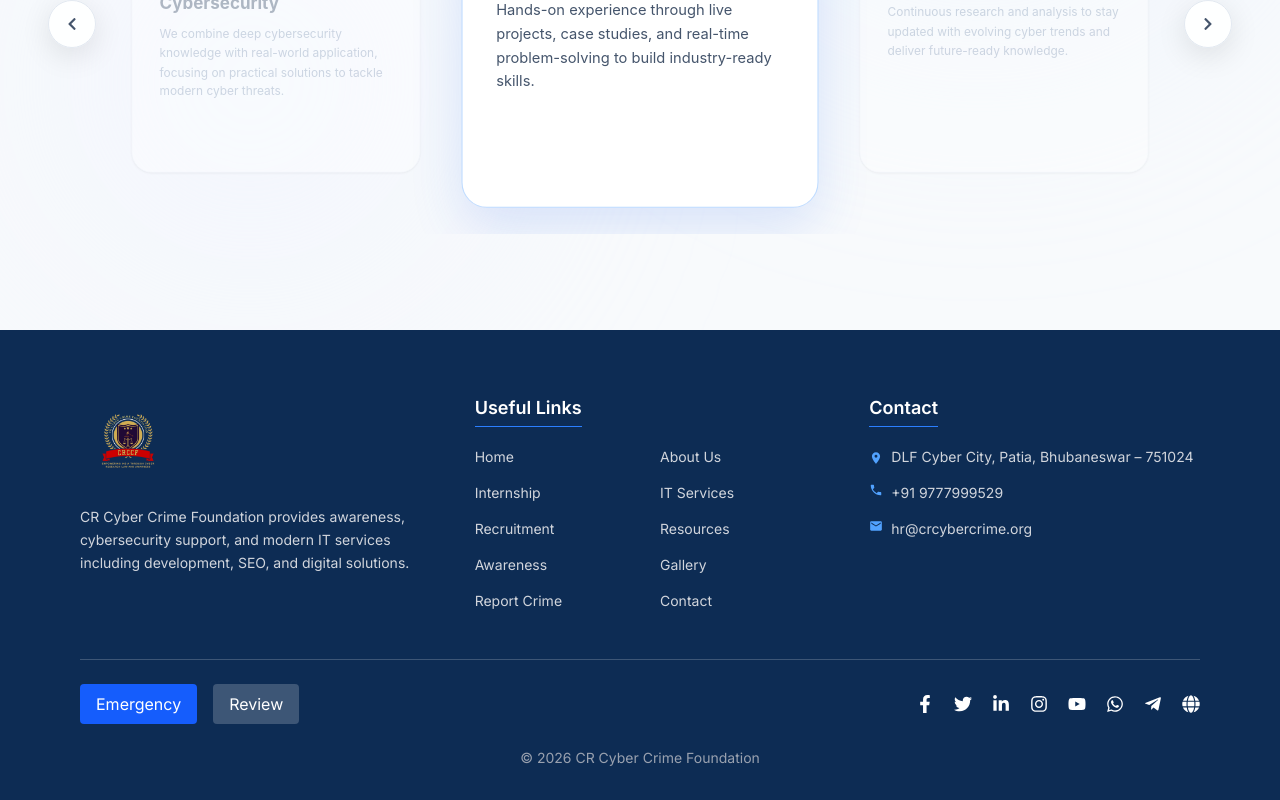
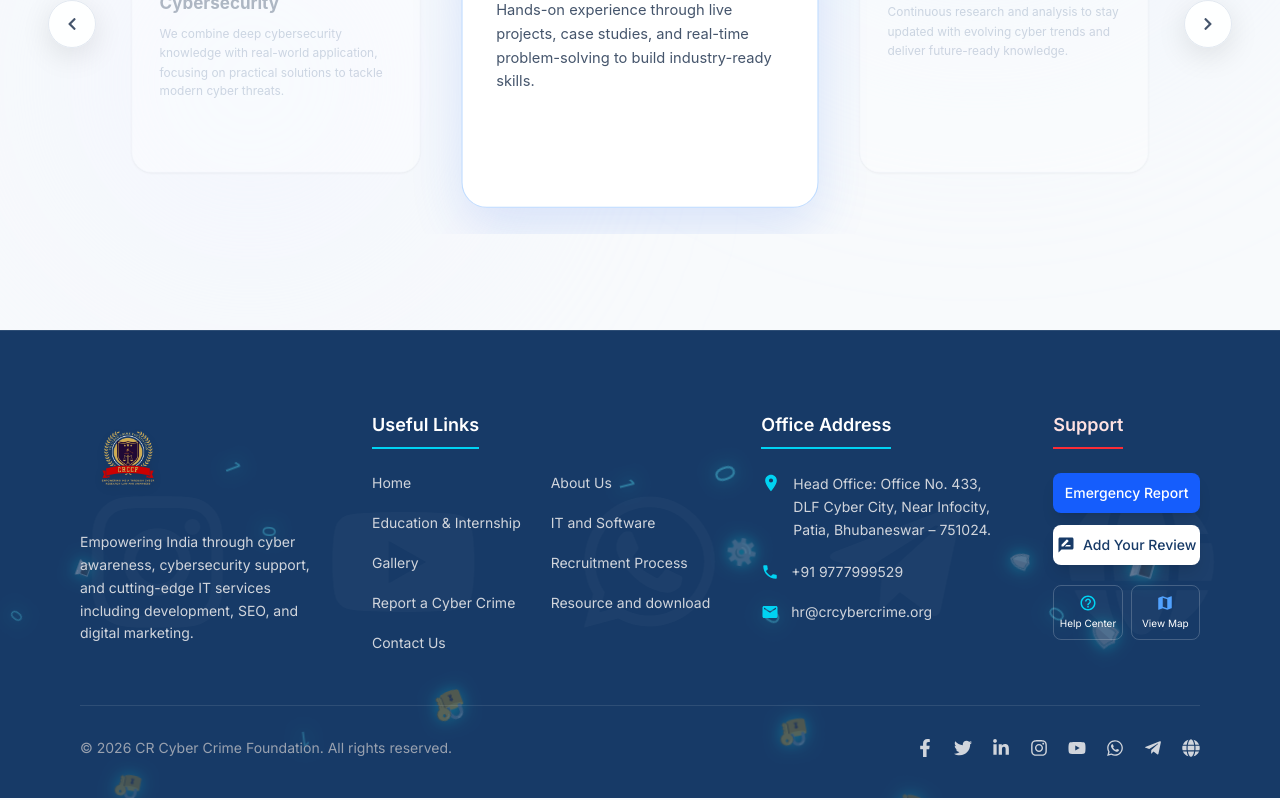
Before and after one commit to Lingaraj-source/CRCCF-HOME-PAGE, a React (Vite) app: page / in a window 1280 px wide. Shown: the part 9234-10034 px from the top of the page. Built offline with nearby package versions, Linux system fonts and the light colour scheme.

Commit message:
Added Footer

```diff
--- a/src/components/Footer.jsx
+++ b/src/components/Footer.jsx
@@ -8,130 +8,259 @@ import {
   FaWhatsapp,
   FaTelegramPlane,
 } from "react-icons/fa";
-
-import { MdLocationOn, MdEmail, MdPhone } from "react-icons/md";
+import {
+  MdLocationOn,
+  MdEmail,
+  MdPhone,
+  MdHelpOutline,
+  MdMap,
+  MdRateReview,
+} from "react-icons/md";
 import { Link } from "react-router-dom";
+import { useEffect, useRef } from "react";
 import logo from "../assets/logo.png";
 
 export default function Footer() {
-  const icons = ["🔐", "🛡️", "💻", "⚙️", "🔑", "📡", "🧠", "🔒"];
+  const footerRef = useRef();
+
+  // List of icons for the background running effect
+  const bgIcons = [
+    FaFacebookF,
+    FaTwitter,
+    FaLinkedinIn,
+    FaInstagram,
+    FaYoutube,
+    FaWhatsapp,
+    FaTelegramPlane,
+    FaGlobe,
+  ];
+
+  // Scroll Reveal Observer
+  useEffect(() => {
+    const observer = new IntersectionObserver(
+      ([entry]) => {
+        if (entry.isIntersecting && footerRef.current) {
+          footerRef.current.classList.remove("opacity-0");
+          footerRef.current.classList.add("animate-fadeUp");
+        }
+      },
+      { threshold: 0.1 },
+    );
+
+    if (footerRef.current) observer.observe(footerRef.current);
+    return () => observer.disconnect();
+  }, []);
 
   return (
-    <footer className="relative bg-[#0d2c54] text-white overflow-hidden">
+    <footer
+      ref={footerRef}
+      className="relative text-white overflow-hidden bg-[#173a67] opacity-0 border-t border-white/10"
+    >
+      {/* 🏃‍♂️ RUNNING SOCIAL MEDIA BACKGROUND (MARQUEE) */}
+      <div className="absolute top-1/3 left-0 w-[200%] flex overflow-hidden pointer-events-none opacity-[0.03] z-0">
+        <div className="flex animate-marquee whitespace-nowrap">
+          {[...bgIcons, ...bgIcons, ...bgIcons, ...bgIcons].map((Icon, i) => (
+            <Icon key={i} className="text-[150px] mx-12" />
+          ))}
+        </div>
+      </div>
 
-      {/* SAFE CYBER ICON RAIN */}
-      <div className="absolute inset-0 overflow-hidden pointer-events-none">
-        {Array.from({ length: 18 }).map((_, i) => (
+      {/* 🌧️ CYBER & BINARY ICON RAIN */}
+      <div className="absolute inset-0 pointer-events-none overflow-hidden z-0">
+        {Array.from({ length: 30 }).map((_, i) => (
           <span
             key={i}
+            className="absolute text-cyan-300 animate-rain-spin drop-shadow-[0_0_8px_#00ffff]"
             style={{
-              left: `${Math.random() * 90}vw`, // ✅ FIXED
+              left: `${Math.random() * 100}%`,
               animationDuration: `${6 + Math.random() * 6}s`,
               animationDelay: `${Math.random() * 5}s`,
-              fontSize: `${12 + Math.random() * 10}px`,
+              fontSize: `${14 + Math.random() * 14}px`,
+              opacity: 0.5,
             }}
-            className="absolute top-[-40px] text-[rgba(0,255,200,0.25)] animate-[fall_linear_infinite]"
           >
-            {icons[Math.floor(Math.random() * icons.length)]}
+            {
+              ["0", "1", "🔐", "🛡️", "💻", "⚙️", "0", "1"][
+                Math.floor(Math.random() * 8)
+              ]
+            }
           </span>
         ))}
       </div>
 
       {/* CONTENT */}
-      <div className="relative z-10 pt-16 pb-8 px-4 md:px-12 lg:px-20 max-w-[1440px] mx-auto">
-
-        {/* GRID */}
-        <div className="grid md:grid-cols-3 gap-8 md:gap-16 border-b border-white/20 pb-12">
-
-          {/* LOGO */}
-          <div>
-            <img src={logo} alt="CRCCF" className="w-24 mb-4" />
+      <div className="relative z-10 pt-20 pb-10 px-4 md:px-12 lg:px-20 max-w-[1440px] mx-auto">
+        <div className="grid md:grid-cols-12 gap-12 border-b border-white/10 pb-12">
+          {/* BRANDING (Spans 3 cols) */}
+          <div className="space-y-6 md:col-span-3">
+            <img src={logo} alt="CRCCF" className="w-24 drop-shadow-lg" />
             <p className="text-gray-300 text-sm leading-relaxed">
-              CR Cyber Crime Foundation provides awareness, cybersecurity support,
-              and modern IT services including development, SEO, and digital solutions.
+              Empowering India through cyber awareness, cybersecurity support,
+              and cutting-edge IT services including development, SEO, and
+              digital marketing.
             </p>
           </div>
 
-          {/* LINKS */}
-          <div>
-            <h3 className="text-lg font-semibold border-b border-blue-500 inline-block pb-1">
+          {/* USEFUL LINKS (Spans 4 cols) - RESTORED FULL LIST & ADDED HOVER LINE */}
+          <div className="md:col-span-4">
+            <h3 className="text-lg font-semibold border-b-2 border-cyan-400 inline-block pb-2 mb-6">
               Useful Links
             </h3>
-
-            <div className="grid grid-cols-2 gap-x-10 gap-y-4 mt-5 text-sm">
+            {/* 2-Column Grid for Links to match original layout */}
+            <div className="grid grid-cols-2 gap-y-4 gap-x-4 text-sm">
               {[
                 { name: "Home", path: "/" },
                 { name: "About Us", path: "/about" },
-                { name: "Internship", path: "/internship" },
-                { name: "IT Services", path: "/it" },
-                { name: "Recruitment", path: "/recruitment" },
-                { name: "Resources", path: "/resources" },
-                { name: "Awareness", path: "/awareness" },
+                { name: "Education & Internship", path: "/education" },
+                { name: "IT and Software", path: "/it" },
                 { name: "Gallery", path: "/gallery" },
-                { name: "Report Crime", path: "/report" },
-                { name: "Contact", path: "/contact" },
+                { name: "Recruitment Process", path: "/recruitment" },
+                { name: "Report a Cyber Crime", path: "/report" },
+                { name: "Resource and download", path: "/resources" },
+                { name: "Contact Us", path: "/contact" },
               ].map((item, i) => (
-                <Link key={i} to={item.path} className="text-gray-300 hover:text-blue-400">
+                <Link
+                  key={i}
+                  to={item.path}
+                  className="group relative text-gray-300 hover:text-cyan-400 transition-colors duration-300 w-fit pb-1"
+                >
                   {item.name}
+                  {/* Animated Underline */}
+                  <span className="absolute left-0 bottom-0 w-0 h-[2px] bg-cyan-400 transition-all duration-300 group-hover:w-full"></span>
                 </Link>
               ))}
             </div>
           </div>
 
-          {/* CONTACT */}
-          <div>
-            <h3 className="text-lg font-semibold border-b border-blue-500 inline-block pb-1">
-              Contact
+          {/* CONTACT DETAILS (Spans 3 cols) */}
+          <div className="md:col-span-3">
+            <h3 className="text-lg font-semibold border-b-2 border-cyan-400 inline-block pb-2 mb-6">
+              Office Address
             </h3>
+            <div className="space-y-5 text-gray-300 text-sm">
+              <a
+                href="https://www.google.com/maps?q=DLF+Cyber+City+Bhubaneswar"
+                target="_blank"
+                rel="noopener noreferrer"
+                className="flex items-start gap-3 group"
+              >
+                <MdLocationOn className="text-cyan-400 text-xl flex-shrink-0 group-hover:scale-110 transition" />
+                <span className="group-hover:text-cyan-300 transition leading-relaxed">
+                  Head Office: Office No. 433, DLF Cyber City, Near Infocity,
+                  Patia, Bhubaneswar – 751024.
+                </span>
+              </a>
+              <a
+                href="tel:+919777999529"
+                className="flex items-center gap-3 hover:text-cyan-400 transition w-fit"
+              >
+                <MdPhone className="text-cyan-400 text-lg" />
+                <span>+91 9777999529</span>
+              </a>
+              <a
+                href="mailto:hr@crcybercrime.org"
+                className="flex items-center gap-3 hover:text-cyan-400 transition w-fit"
+              >
+                <MdEmail className="text-cyan-400 text-lg" />
+                <span>hr@crcybercrime.org</span>
+              </a>
+            </div>
+          </div>
 
-            <div className="space-y-4 text-gray-300 text-sm mt-5">
-              <div className="flex gap-2">
-                <MdLocationOn className="text-blue-400 mt-1" />
-                <span>
-                  DLF Cyber City, Patia, Bhubaneswar – 751024
-                </span>
-              </div>
+          {/* ACTION BUTTONS & REVIEW (Spans 2 cols) */}
+          <div className="md:col-span-2">
+            <h3 className="text-lg font-semibold border-b-2 border-red-500 inline-block pb-2 mb-6 text-red-100">
+              Support
+            </h3>
+            <div className="flex flex-col gap-3">
+              {/* Emergency Button */}
+              <button className="bg-blue-600 hover:bg-blue-500 text-white w-full py-2.5 rounded-lg font-medium shadow-lg transition-all transform active:scale-95 text-sm">
+                Emergency Report
+              </button>
 
-              <div className="flex gap-2">
-                <MdPhone className="text-blue-400" />
-                <span>+91 9777999529</span>
-              </div>
+              {/* RESTORED: Review Button */}
+              <button className="bg-white hover:bg-gray-100 text-[#173a67] w-full py-2.5 rounded-lg font-medium shadow-lg transition-all transform active:scale-95 flex items-center justify-center gap-2 text-sm">
+                <MdRateReview className="text-lg" /> Add Your Review
+              </button>
 
-              <div className="flex gap-2">
-                <MdEmail className="text-blue-400" />
-                <span>hr@crcybercrime.org</span>
+              <div className="grid grid-cols-2 gap-2 mt-2">
+                {/* Help Button */}
+                <button className="border border-white/20 hover:border-cyan-400 hover:bg-cyan-500/10 text-white py-2 rounded-lg flex flex-col items-center justify-center gap-1 transition-all group">
+                  <MdHelpOutline className="text-lg text-cyan-400 group-hover:scale-110 transition" />
+                  <span className="text-[10px]">Help Center</span>
+                </button>
+
+                {/* Map Button */}
+                <a
+                  href="https://www.google.com/maps?q=DLF+Cyber+City+Bhubaneswar"
+                  target="_blank"
+                  rel="noopener noreferrer"
+                  className="border border-white/20 hover:border-blue-400 hover:bg-blue-500/10 text-white py-2 rounded-lg flex flex-col items-center justify-center gap-1 transition-all group"
+                >
+                  <MdMap className="text-lg text-blue-400 group-hover:scale-110 transition" />
+                  <span className="text-[10px]">View Map</span>
+                </a>
               </div>
             </div>
           </div>
-
         </div>
 
-        {/* SOCIAL */}
-        <div className="flex flex-col md:flex-row justify-between items-center mt-6 gap-4">
-
-          <div className="flex gap-4 flex-wrap">
-            <button className="bg-blue-600 px-4 py-2 rounded">Emergency</button>
-            <button className="bg-white/20 px-4 py-2 rounded">Review</button>
+        {/* BOTTOM SOCIAL & COPYRIGHT */}
+        <div className="flex flex-col md:flex-row justify-between items-center mt-8 gap-6">
+          <div className="text-gray-400 text-sm">
+            © 2026 CR Cyber Crime Foundation. All rights reserved.
           </div>
 
           <div className="flex gap-5 text-lg">
-            <FaFacebookF />
-            <FaTwitter />
-            <FaLinkedinIn />
-            <FaInstagram />
-            <FaYoutube />
-            <FaWhatsapp />
-            <FaTelegramPlane />
-            <FaGlobe />
+            {[
+              {
+                Icon: FaFacebookF,
+                color: "hover:text-[#1877F2]",
+                label: "Facebook",
+              },
+              {
+                Icon: FaTwitter,
+                color: "hover:text-[#1DA1F2]",
+                label: "Twitter",
+              },
+              {
+                Icon: FaLinkedinIn,
+                color: "hover:text-[#0A66C2]",
+                label: "LinkedIn",
+              },
+              {
+                Icon: FaInstagram,
+                color: "hover:text-[#E4405F]",
+                label: "Instagram",
+              },
+              {
+                Icon: FaYoutube,
+                color: "hover:text-[#FF0000]",
+                label: "YouTube",
+              },
+              {
+                Icon: FaWhatsapp,
+                color: "hover:text-[#25D366]",
+                label: "WhatsApp",
+              },
+              {
+                Icon: FaTelegramPlane,
+                color: "hover:text-[#229ED9]",
+                label: "Telegram",
+              },
+              { Icon: FaGlobe, color: "hover:text-cyan-400", label: "Website" },
+            ].map((social, index) => (
+              <a
+                key={index}
+                href="#"
+                aria-label={social.label}
+                className={`text-gray-300 ${social.color} transform hover:scale-125 hover:-translate-y-1 transition-all duration-300`}
+              >
+                <social.Icon />
+              </a>
+            ))}
           </div>
-
         </div>
-
-        {/* COPYRIGHT */}
-        <div className="text-center text-gray-400 text-sm mt-6">
-          © 2026 CR Cyber Crime Foundation
-        </div>
-
       </div>
     </footer>
   );
```
Also changed, not shown: src/styles/globals.css (+46 -0 lines).
